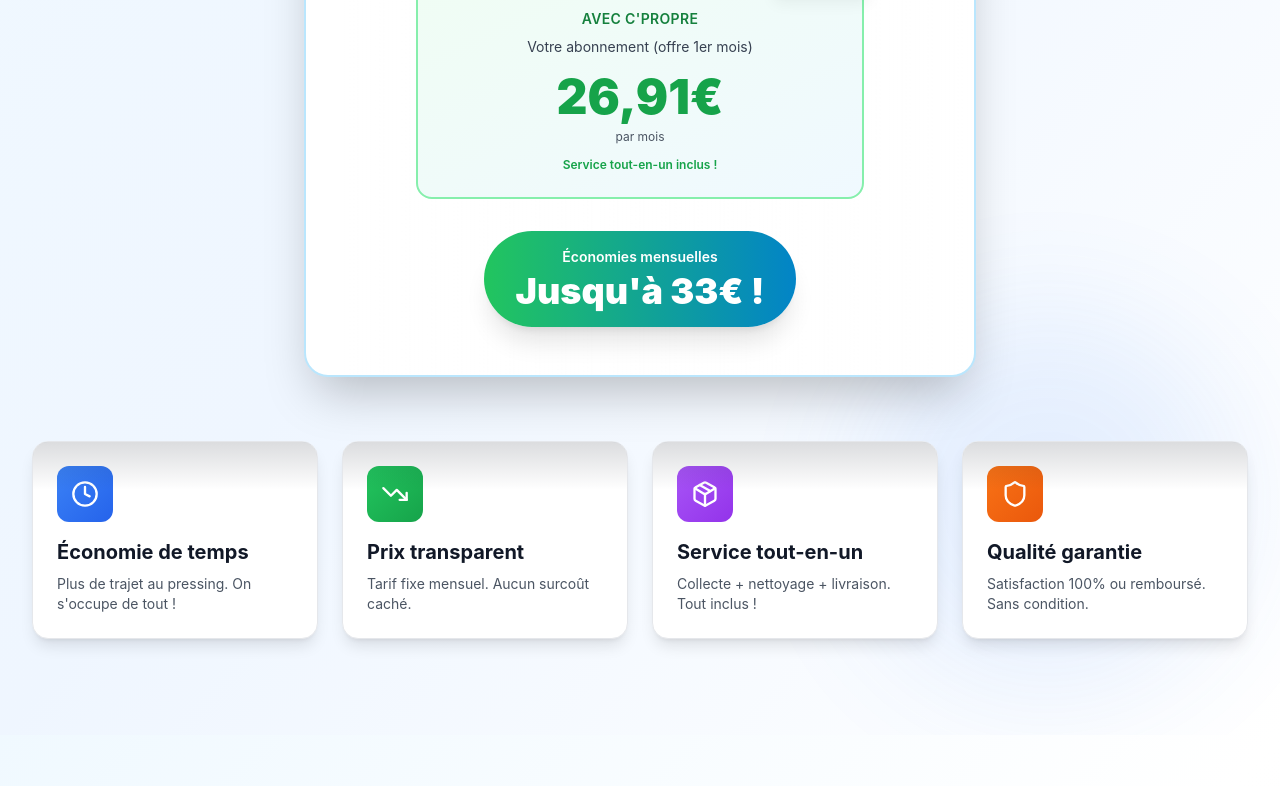
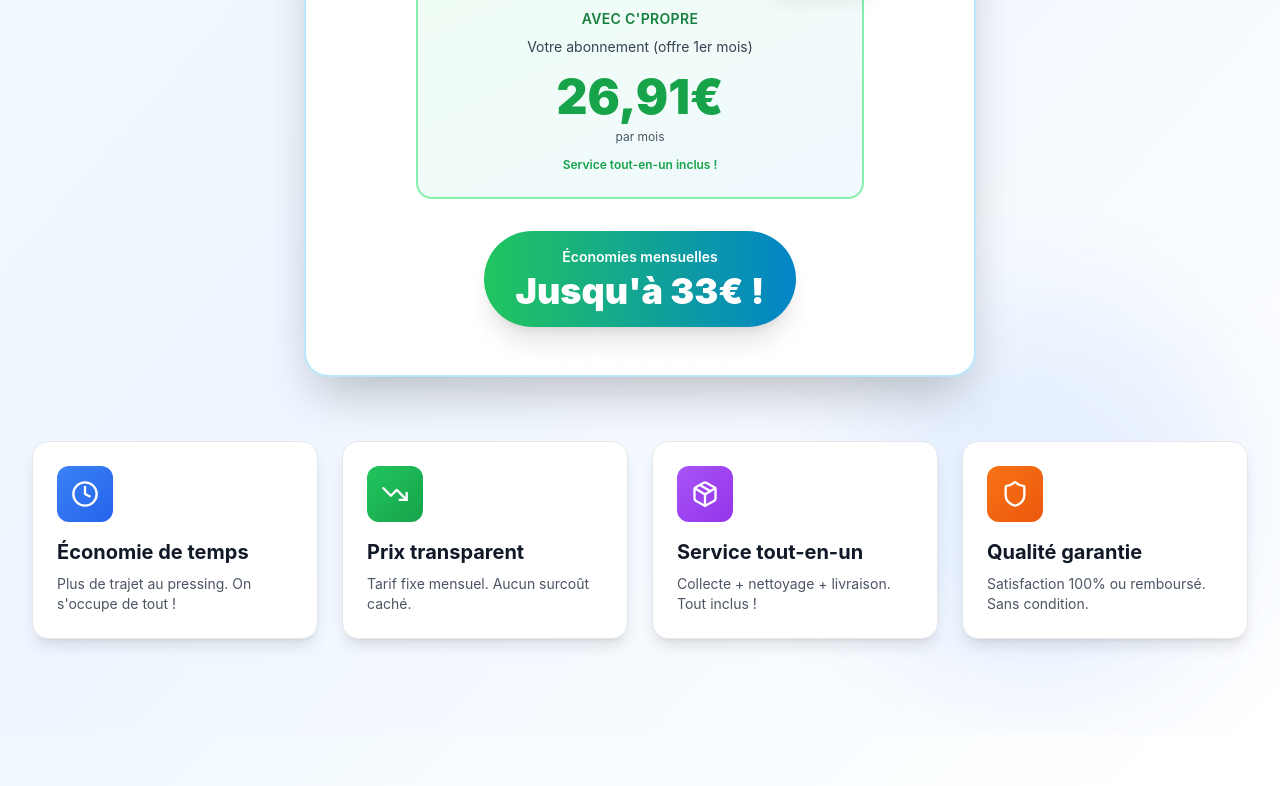
Before and after one commit to zekitml61-maker/sanane, a Next.js app: page / in a window 1280 px wide. Shown: the part 2919-3705 px from the top of the page. Built offline with nearby package versions, Linux system fonts and the light colour scheme.

Commit message:
UX: Effet fade-out progressif sur contenu qui remonte
- Suppression overlays sur cartes individuelles
- Ajout mask-image CSS sur main: fade de 0 a 200px
- Contenu disparait progressivement en remontant vers banner
- Effet webkit-mask-image pour Safari
- Plus fluide et naturel sur mobile

```diff
--- a/app/globals.css
+++ b/app/globals.css
@@ -169,6 +169,12 @@
 
   .animate-scroll {
     animation: scroll 20s linear infinite;
+  }
+
+  /* Masque de fade pour le contenu qui remonte */
+  .page-fade-mask {
+    mask-image: linear-gradient(to bottom, transparent 0%, transparent 100px, black 200px);
+    -webkit-mask-image: linear-gradient(to bottom, transparent 0%, transparent 100px, black 200px);
   }
 
   @keyframes float-premium {
--- a/app/page.tsx
+++ b/app/page.tsx
@@ -12,7 +12,7 @@
 
 export default function Home() {
   return (
-    <main className="min-h-screen">
+    <main className="min-h-screen page-fade-mask">
       <Navbar />
       <LaunchOfferBanner />
       <Hero />
--- a/components/HowItWorksNew.tsx
+++ b/components/HowItWorksNew.tsx
@@ -122,11 +122,9 @@
               return (
               <div
                 key={index}
-                className="group relative bg-white rounded-3xl p-8 border-2 border-gray-200 hover:border-primary-300 hover:shadow-2xl transition-all duration-500 animate-fadeInUp overflow-hidden"
+                className="group relative bg-white rounded-3xl p-8 border-2 border-gray-200 hover:border-primary-300 hover:shadow-2xl transition-all duration-500 animate-fadeInUp"
                 style={{ animationDelay: `${index * 0.15}s`, opacity: 0 }}
               >
-                {/* Overlay fondu en haut de chaque carte */}
-                <div className="absolute top-0 left-0 right-0 h-16 bg-gradient-to-b from-gray-900/20 via-gray-900/10 to-transparent pointer-events-none"></div>
                 {/* Badge */}
                 <div className={`inline-block px-3 py-1 ${step.badgeColor} rounded-full text-xs font-bold mb-4`}>
                   {step.badge}
--- a/components/WhyChooseUs.tsx
+++ b/components/WhyChooseUs.tsx
@@ -98,8 +98,7 @@
         {/* 4 arguments en grille */}
         <div className="grid md:grid-cols-2 lg:grid-cols-4 gap-6">
           {/* Argument 1 */}
-          <div className="bg-white rounded-2xl p-6 shadow-lg hover:shadow-2xl transition-all duration-300 border border-gray-200 hover:border-primary-300 group relative overflow-hidden">
-            <div className="absolute top-0 left-0 right-0 h-12 bg-gradient-to-b from-gray-900/15 via-gray-900/8 to-transparent pointer-events-none"></div>
+          <div className="bg-white rounded-2xl p-6 shadow-lg hover:shadow-2xl transition-all duration-300 border border-gray-200 hover:border-primary-300 group">
             <div className="w-14 h-14 bg-gradient-to-br from-blue-500 to-blue-600 rounded-xl flex items-center justify-center mb-4 group-hover:scale-110 transition-transform">
               <Clock className="text-white" size={28} />
             </div>
@@ -112,8 +111,7 @@
           </div>
 
           {/* Argument 2 */}
-          <div className="bg-white rounded-2xl p-6 shadow-lg hover:shadow-2xl transition-all duration-300 border border-gray-200 hover:border-primary-300 group relative overflow-hidden">
-            <div className="absolute top-0 left-0 right-0 h-12 bg-gradient-to-b from-gray-900/15 via-gray-900/8 to-transparent pointer-events-none"></div>
+          <div className="bg-white rounded-2xl p-6 shadow-lg hover:shadow-2xl transition-all duration-300 border border-gray-200 hover:border-primary-300 group">
             <div className="w-14 h-14 bg-gradient-to-br from-green-500 to-green-600 rounded-xl flex items-center justify-center mb-4 group-hover:scale-110 transition-transform">
               <TrendingDown className="text-white" size={28} />
             </div>
@@ -126,8 +124,7 @@
           </div>
 
           {/* Argument 3 */}
-          <div className="bg-white rounded-2xl p-6 shadow-lg hover:shadow-2xl transition-all duration-300 border border-gray-200 hover:border-primary-300 group relative overflow-hidden">
-            <div className="absolute top-0 left-0 right-0 h-12 bg-gradient-to-b from-gray-900/15 via-gray-900/8 to-transparent pointer-events-none"></div>
+          <div className="bg-white rounded-2xl p-6 shadow-lg hover:shadow-2xl transition-all duration-300 border border-gray-200 hover:border-primary-300 group">
             <div className="w-14 h-14 bg-gradient-to-br from-purple-500 to-purple-600 rounded-xl flex items-center justify-center mb-4 group-hover:scale-110 transition-transform">
               <Package className="text-white" size={28} />
             </div>
@@ -140,8 +137,7 @@
           </div>
 
           {/* Argument 4 */}
-          <div className="bg-white rounded-2xl p-6 shadow-lg hover:shadow-2xl transition-all duration-300 border border-gray-200 hover:border-primary-300 group relative overflow-hidden">
-            <div className="absolute top-0 left-0 right-0 h-12 bg-gradient-to-b from-gray-900/15 via-gray-900/8 to-transparent pointer-events-none"></div>
+          <div className="bg-white rounded-2xl p-6 shadow-lg hover:shadow-2xl transition-all duration-300 border border-gray-200 hover:border-primary-300 group">
             <div className="w-14 h-14 bg-gradient-to-br from-orange-500 to-orange-600 rounded-xl flex items-center justify-center mb-4 group-hover:scale-110 transition-transform">
               <Shield className="text-white" size={28} />
             </div>
```
